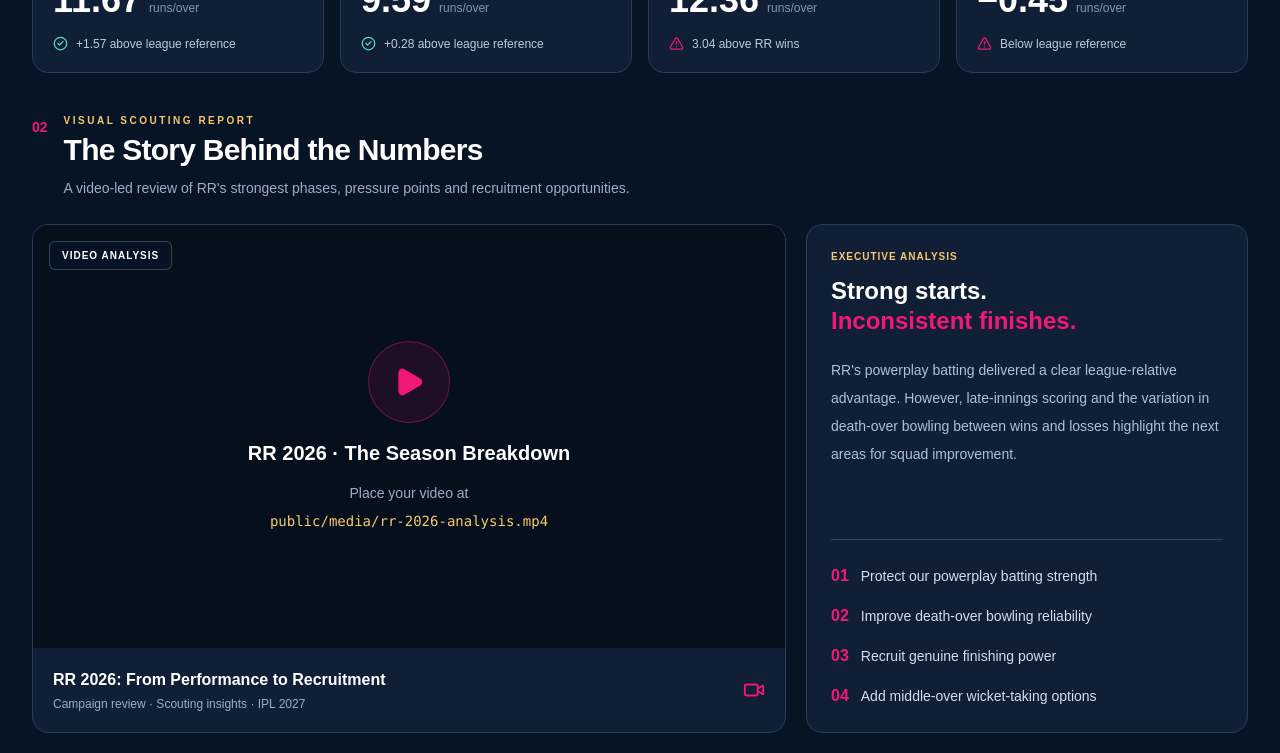
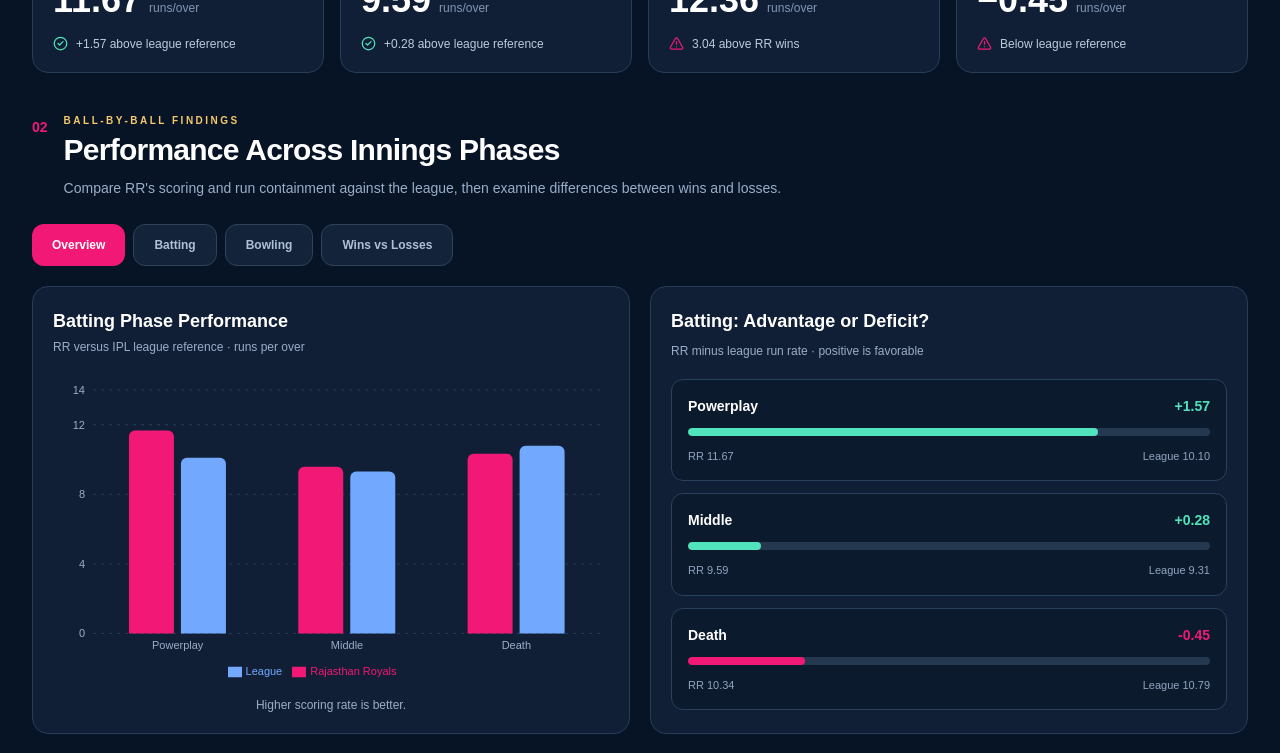
Before and after one commit to AtharvaPadwal2/rr-scouting-intelligence, a Next.js app in the folder frontend/: page /dashboard/rr-2026-gaps in a window 1280 px wide. Shown: the part 640-1393 px from the top of the page. Built offline with nearby package versions, Linux system fonts and the light colour scheme.

Commit message:
Remove video section from RR 2026 dashboard

```diff
--- a/frontend/src/app/dashboard/rr-2026-gaps/page.tsx
+++ b/frontend/src/app/dashboard/rr-2026-gaps/page.tsx
@@ -25,12 +25,10 @@ import {
   Target,
   Shield,
   Zap,
-  Play,
   TrendingUp,
   AlertTriangle,
   Crosshair,
   BarChart3,
-  Video,
   CheckCircle2,
   ChevronRight,
   Trophy,
@@ -429,59 +427,6 @@ function OutcomesChart({
   );
 }
 
-function VideoPanel() {
-  const [videoError, setVideoError] = useState(false);
-
-  return (
-    <div className={`${panel} overflow-hidden`}>
-      <div className="relative aspect-video bg-[#060F1C]">
-        {!videoError ? (
-          <video
-            className="h-full w-full object-contain"
-            src="/media/rr-2026-analysis.mp4"
-            poster="/media/rr-analysis-poster.jpg"
-            controls
-            playsInline
-            preload="metadata"
-            onError={() => setVideoError(true)}
-          />
-        ) : (
-          <div className="flex h-full flex-col items-center justify-center gap-4 p-6 text-center">
-            <div className="rounded-full border border-[#F11975]/40 bg-[#F11975]/10 p-6">
-              <Play size={32} fill={PINK} color={PINK} />
-            </div>
-            <h3 className="text-xl font-black text-white">
-              RR 2026 · The Season Breakdown
-            </h3>
-            <p className="max-w-sm text-sm text-[#9BAEC8]">
-              Place your video at
-              <code className="mt-2 block text-[#F7C86C]">
-                public/media/rr-2026-analysis.mp4
-              </code>
-            </p>
-          </div>
-        )}
-
-        <span className="absolute left-4 top-4 rounded-md border border-white/20 bg-[#071526]/90 px-3 py-1.5 text-[10px] font-bold tracking-widest text-white">
-          VIDEO ANALYSIS
-        </span>
-      </div>
-
-      <div className="flex flex-wrap items-center justify-between gap-3 p-5">
-        <div>
-          <h3 className="font-bold text-white">
-            RR 2026: From Performance to Recruitment
-          </h3>
-          <p className="mt-1 text-xs text-[#9BAEC8]">
-            Campaign review · Scouting insights · IPL 2027
-          </p>
-        </div>
-        <Video size={22} color={PINK} />
-      </div>
-    </div>
-  );
-}
-
 export default function RRCampaignDashboard() {
   const [activeTab, setActiveTab] = useState<
     "overview" | "batting" | "bowling" | "outcomes"
@@ -587,60 +532,10 @@ export default function RRCampaignDashboard() {
           </div>
         </section>
 
-        {/* VIDEO + NARRATIVE */}
+        {/* PERFORMANCE ANALYTICS */}
         <section>
           <SectionHeading
             number="02"
-            eyebrow="Visual scouting report"
-            title="The Story Behind the Numbers"
-            description="A video-led review of RR's strongest phases, pressure points and recruitment opportunities."
-          />
-
-          <div className="grid gap-5 xl:grid-cols-[1.45fr_0.85fr]">
-            <VideoPanel />
-
-            <div className={`${panel} flex flex-col justify-between p-6`}>
-              <div>
-                <p className="text-[10px] font-bold uppercase tracking-widest text-[#F7C86C]">
-                  Executive Analysis
-                </p>
-                <h3 className="mt-3 text-2xl font-black leading-tight">
-                  Strong starts.
-                  <br />
-                  <span className="text-[#F11975]">
-                    Inconsistent finishes.
-                  </span>
-                </h3>
-                <p className="mt-5 text-sm leading-7 text-[#AFC1D6]">
-                  RR&apos;s powerplay batting delivered a clear
-                  league-relative advantage. However, late-innings
-                  scoring and the variation in death-over bowling
-                  between wins and losses highlight the next areas
-                  for squad improvement.
-                </p>
-              </div>
-
-              <div className="mt-7 space-y-4 border-t border-[#30435C] pt-6">
-                {[
-                  ["01", "Protect our powerplay batting strength"],
-                  ["02", "Improve death-over bowling reliability"],
-                  ["03", "Recruit genuine finishing power"],
-                  ["04", "Add middle-over wicket-taking options"],
-                ].map(([n, text]) => (
-                  <div key={n} className="flex items-center gap-3">
-                    <span className="font-black text-[#F11975]">{n}</span>
-                    <span className="text-sm text-[#D3DEEB]">{text}</span>
-                  </div>
-                ))}
-              </div>
-            </div>
-          </div>
-        </section>
-
-        {/* PERFORMANCE ANALYTICS */}
-        <section>
-          <SectionHeading
-            number="03"
             eyebrow="Ball-by-ball findings"
             title="Performance Across Innings Phases"
             description="Compare RR's scoring and run containment against the league, then examine differences between wins and losses."
@@ -752,7 +647,7 @@ export default function RRCampaignDashboard() {
         {/* STRENGTHS / WEAKNESSES */}
         <section>
           <SectionHeading
-            number="04"
+            number="03"
             eyebrow="Squad diagnosis"
             title="Our Strengths vs Our Weaknesses"
             description="Which advantages should we preserve, and which gaps require auction investment?"
@@ -846,7 +741,7 @@ export default function RRCampaignDashboard() {
         {/* RECRUITMENT */}
         <section>
           <SectionHeading
-            number="05"
+            number="04"
             eyebrow="IPL 2027 Auction Strategy"
             title="From Weaknesses to Recruitment"
             description="Four player profiles derived from our pre-dataset RR squad-gap research."
```
